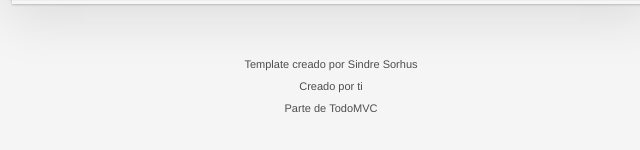
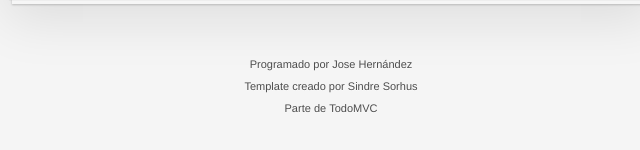
Before and after one commit to PepePixal/app-tareas, a website built with Vite: page index.html in a window 1280 px wide. Shown: the part 542-692 px from the top of the page, 309-949 px from the left. Built offline with nearby package versions, Linux system fonts and the light colour scheme.

Commit message:
01 a producción

```diff
--- a/src/todos/app.html
+++ b/src/todos/app.html
@@ -53,8 +53,8 @@
 
 
 <footer class="info">
+    <!-- Change this out with your name and url ↓ -->
+    <p>Programado por <a href="www.linkedin.com/in/josé-hernández-aicart-559520368">Jose Hernández</a></p>
     <p>Template creado por <a href="http://sindresorhus.com">Sindre Sorhus</a></p>
-    <!-- Change this out with your name and url ↓ -->
-    <p>Creado por <a href="http://todomvc.com">ti</a></p>
     <p>Parte de <a href="http://todomvc.com">TodoMVC</a></p>
 </footer>
```
